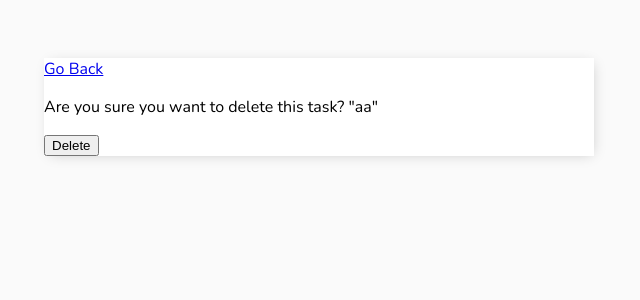
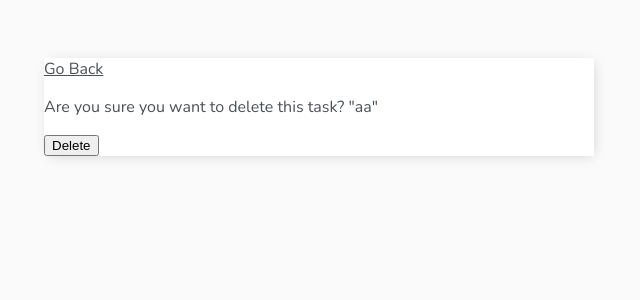
Before and after one commit to abhishekgupta3247/ToDo_List_App_Django, a Django app: page /task-delete/5/ in a window 1280 px wide. Shown: the top 300 px of the page, without its empty margins (321-961 px from the left). Run offline with Django 4.2, Linux system fonts and the light colour scheme; a user stored in the database is signed in; data comes from the database, SQL or seed files in the repository.

Commit message:
a,p tags color changed

```diff
--- a/base/templates/base/main.html
+++ b/base/templates/base/main.html
@@ -27,6 +27,11 @@
             font-family: 'Raleway' , sans-serif;
         }
 
+        a,
+        p{
+            color: #4b5156;
+        }
+
         .container{
             max-width: 550px;
             margin: auto;
```
